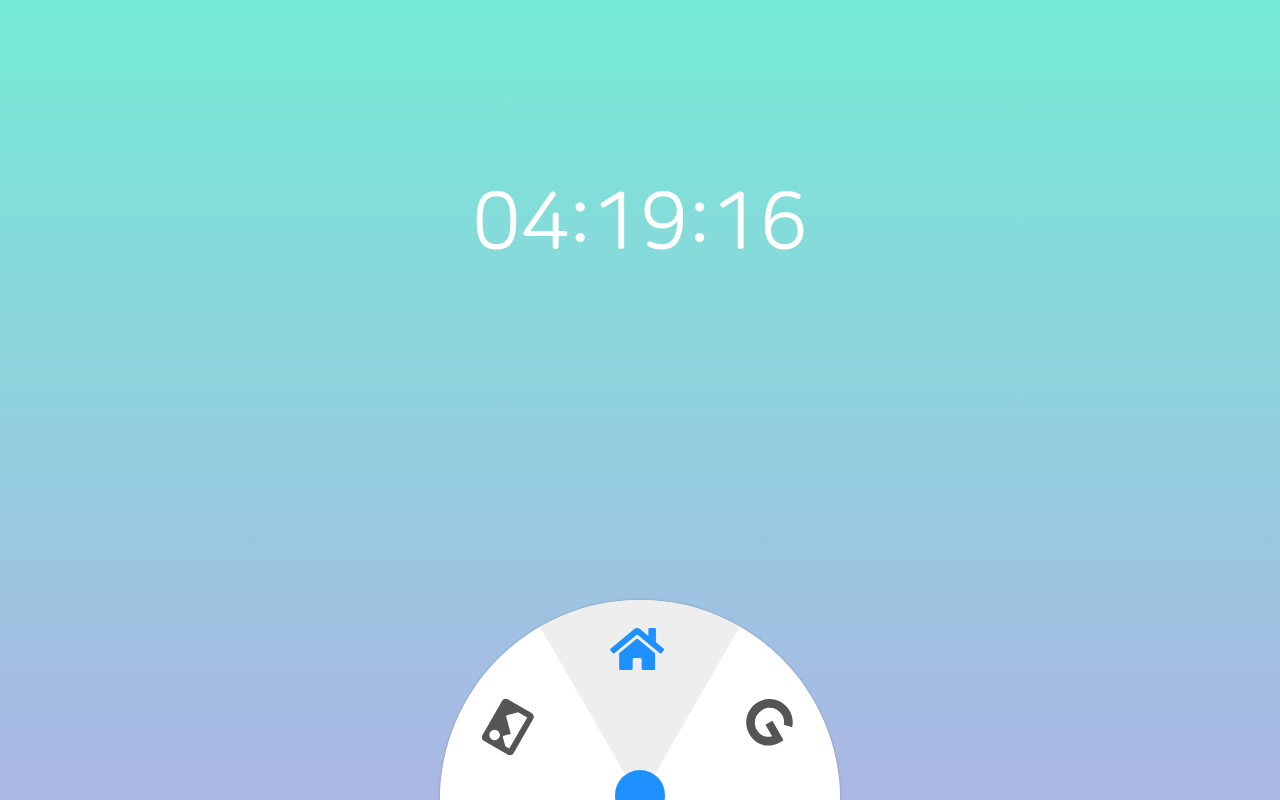
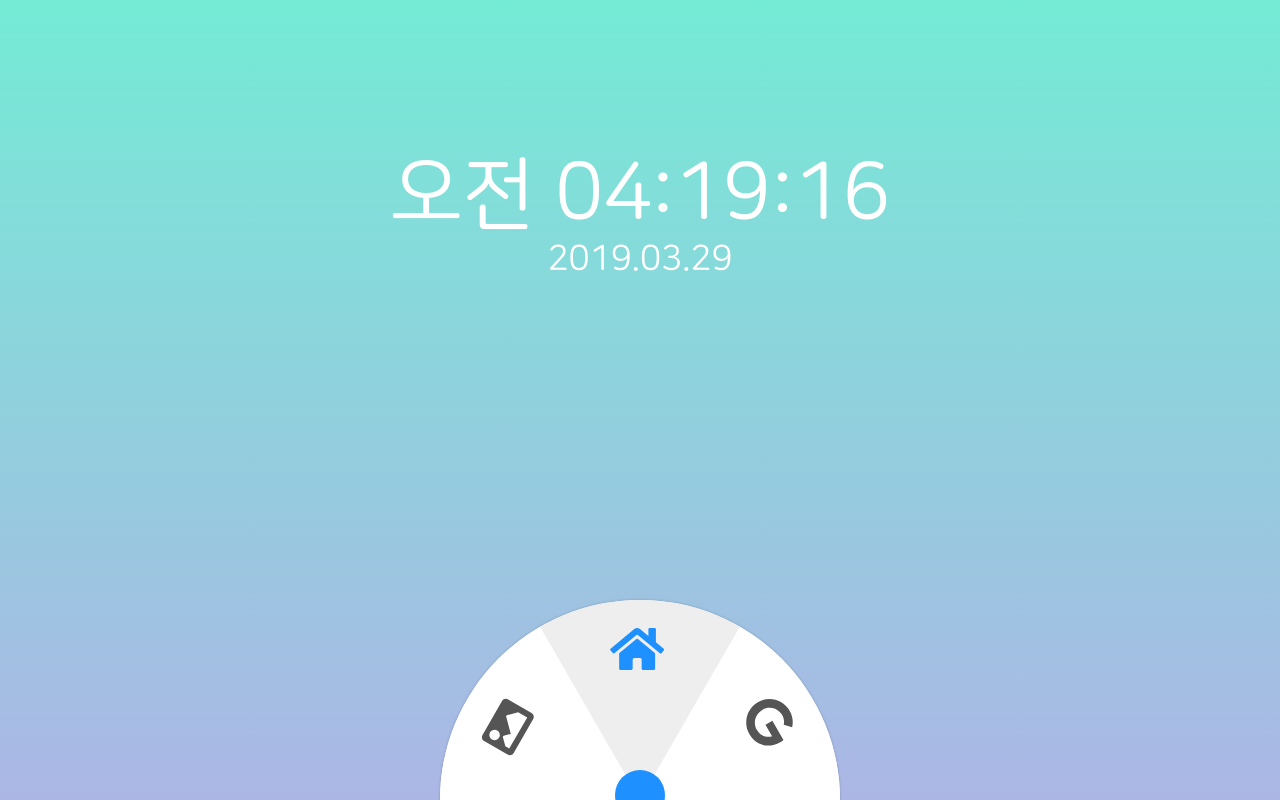
Before and after one commit to leegeunhyeok/simple-home, a Vue app: page / in a window 1280 px wide. Built offline with nearby package versions, Linux system fonts and the light colour scheme.

Commit message:
ADD: AM/PM, Date text to ClockView.vue

```diff
--- a/src/components/ClockView.vue
+++ b/src/components/ClockView.vue
@@ -1,5 +1,8 @@
 <template>
-  <div id="clock-panel">
+  <div id="clock-panel" :style="{ 'margin-top': `${clockMargin}px` }">
+    <div class="clock-panel__apm time" v-if="stateApm">
+      {{ apm }}
+    </div>
     <div class="clock-panel__hour time">
       {{ hour }}
     </div>
@@ -11,20 +14,34 @@
     <div class="clock-panel__second time">
       {{ second }}
     </div>
+    <div class="clock-panel__date date" v-if="stateDate">
+      {{ `${year}.${month}.${day}` }}
+    </div>
   </div>
 </template>
 
 <script>
+import { mapState } from 'vuex'
+
 export default {
   name: 'clocl-view',
   data () {
     return {
+      apm: '',
+      year: '',
+      month: '',
+      day: '',
       hour: '',
       minute: '',
       second: '',
       expected: 0
     }
   },
+  computed: mapState({
+    clockMargin: 'clockMargin',
+    stateApm: 'apm',
+    stateDate: 'date'
+  }),
   created () {
     // Update current time and activate timer
     this.updateTime()
@@ -47,7 +64,18 @@ export default {
      */
     updateTime () {
       let currentDate = new Date()
-      this.hour = this.paddingZero(currentDate.getHours())
+      let hour = currentDate.getHours()
+      this.year = currentDate.getFullYear()
+      this.month = this.paddingZero(currentDate.getMonth() + 1)
+      this.day = this.paddingZero(currentDate.getDate())
+
+      if (this.stateApm) {
+        this.apm = hour < 12 ? '오전' : '오후'
+        this.hour = this.paddingZero(hour <= 12 ? hour : hour - 12)
+      } else {
+        this.hour = this.paddingZero(currentDate.getHours())
+      }
+
       this.minute = this.paddingZero(currentDate.getMinutes())
       this.second = this.paddingZero(currentDate.getSeconds())
     },
@@ -71,16 +99,25 @@ export default {
 #clock-panel {
   position: absolute;
   left: 50%;
-  margin-top: 180px;
   -webkit-transform: translateX(-50%);
      -moz-transform: translateX(-50%);
        -o-transform: translateX(-50%);
           transform: translateX(-50%);
+
+  .clock-panel__apm {
+    margin-right: 20px;
+  }
 
   .time {
     float: left;
     color: #fff;
     font-size: 5rem;
   }
+
+  .date {
+    text-align: center;
+    color: #fff;
+    font-size: 2.2rem;
+  }
 }
 </style>
```
